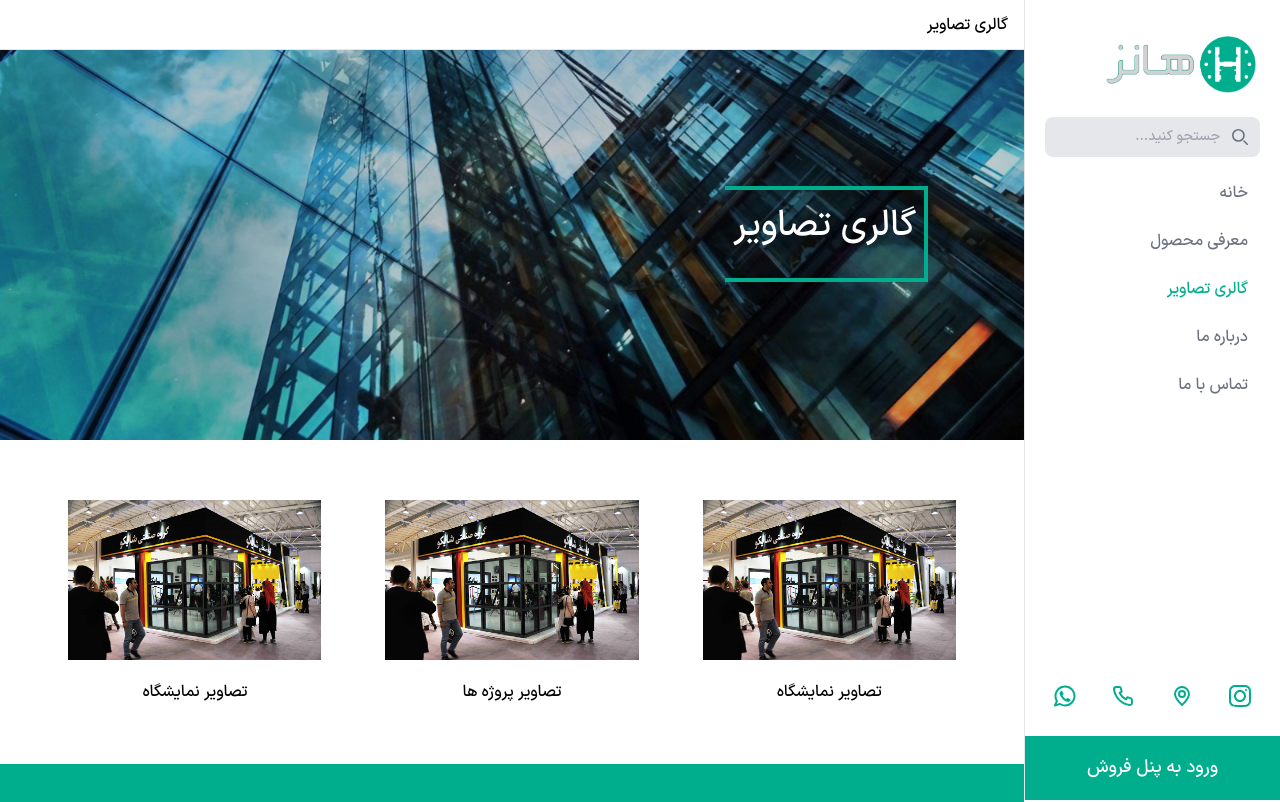
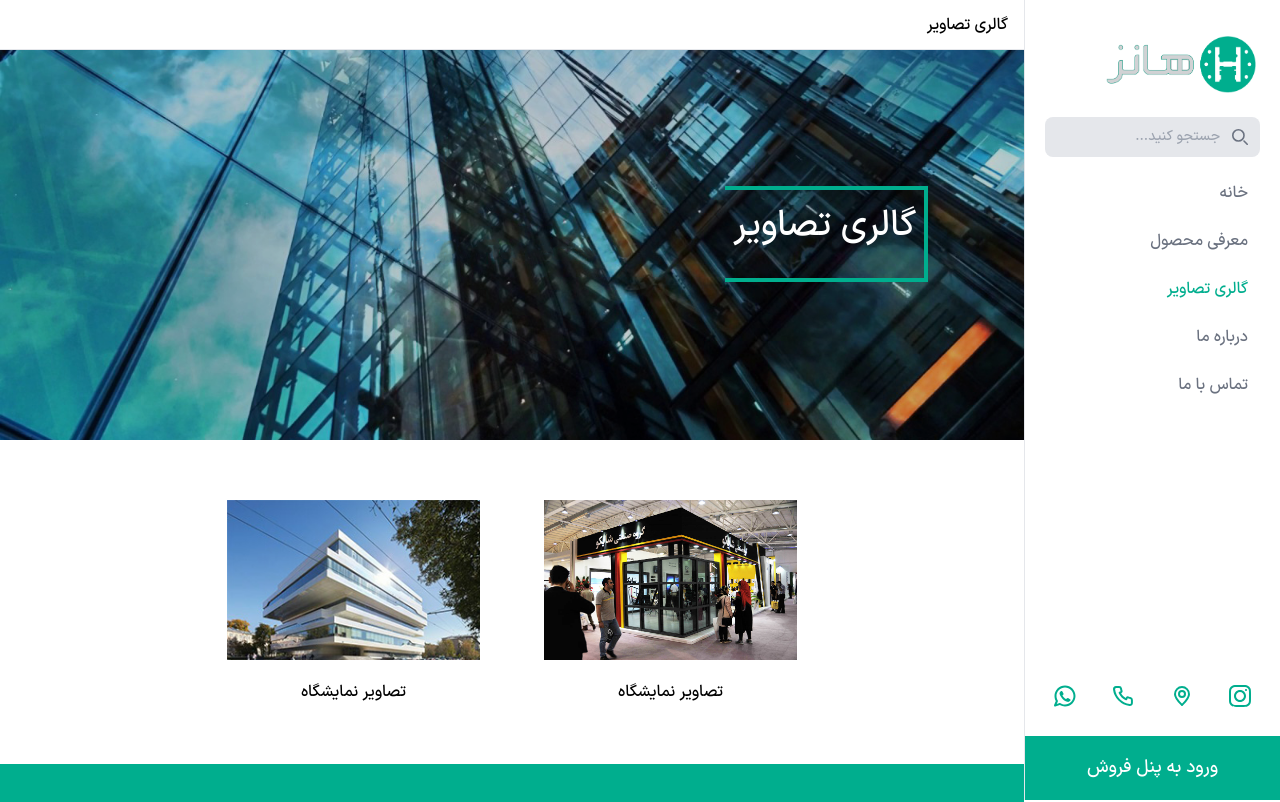
Before and after one commit to zahra-hsb/hanz-, a Next.js app: page /imageGallery in a window 1280 px wide. Shown: the top 802 px of the page. Built offline with nearby package versions, Linux system fonts and the light colour scheme.

Commit message:
loop for images added and some code cleared

```diff
--- a/src/components/imageGallery/PicturesCategory/index.jsx
+++ b/src/components/imageGallery/PicturesCategory/index.jsx
@@ -5,7 +5,13 @@ import image2 from "../../../../public/image/Dominion-Tower-14.jpg"
 import Button from "@/components/globalComponents/Main/button"
 import { useState } from "react"
 
+
 const PicturesGallery = () => {
+    const galleryArray = [
+        {src: image1, category: 'تصاویر نمایشگاه'},
+        {src: image2, category: 'تصاویر نمایشگاه'},
+    ]
+    console.log(galleryArray[1].src)
     const [isShow, setShow] = useState(false)
     console.log('show: ', isShow)
     function showModal() {
@@ -14,39 +20,26 @@ const PicturesGallery = () => {
     function closeModal() {
         setShow(false)
     }
+
     return (
         <>
 
             <section className="p-10">
                 <div className="flex items-center justify-center flex-wrap sm:flex-nowrap gap-16 p-5">
+                    {galleryArray.map((img, index) => (
+                        <>
                             <div className="group flex flex-col items-center justify-between gap-5 relative cursor-pointer overflow-hidden lg:w-[28%]" onClick={() => showModal()}>
                                 <div className="w-full lg:h-[160px] 2xl:h-[250px] overflow-hidden">
-                            <Image src={image1} alt={'hanz'} className="transition w-full duration-300 ease-in-out overflow-hidden hover:scale-105 hover:brightness-50" />
+                                    <Image src={img.src} key={index} alt={'hanz'} className="transition w-full duration-300 ease-in-out overflow-hidden hover:scale-105 hover:brightness-50" />
                                 </div>
                                 <button className='z-50 text-green text-sm lg:text-md px-4 py-1 rounded-3xl transition-colors opacity-0 duration-300 ease-in-out group-hover:opacity-100 border-2 border-white absolute sm:my-[30%] my-auto mx-auto text-white hover:text-black hover:bg-white' onClick={() => showModal()} >نمایش بیشتر  ←</button>
                                 <h3 className="hover:text-green">تصاویر نمایشگاه</h3>
                             </div>
-                    <div className="group flex flex-col items-center justify-between gap-5 relative cursor-pointer overflow-hidden lg:w-[28%]" onClick={() => showModal()}>
-                        <div className="w-full lg:h-[160px] 2xl:h-[250px] overflow-hidden">
-                            <Image src={image1} alt={'hanz'} className="transition w-full duration-300 ease-in-out overflow-hidden hover:scale-105 hover:brightness-50" />
-
-                        </div>
-                        <button className='z-50 text-green text-sm lg:text-md px-4 py-1 rounded-3xl transition-colors opacity-0 duration-300 ease-in-out group-hover:opacity-100 border-2 border-white absolute sm:my-[30%] mt-[28%]  my-auto mx-auto text-white hover:text-black hover:bg-white' onClick={() => showModal()} >نمایش بیشتر  ←</button>
-
-                        <h3 className="hover:text-green">تصاویر پروژه ها</h3>
-                    </div>
-                    <div className="group flex flex-col items-center justify-between gap-5 relative cursor-pointer overflow-hidden lg:w-[28%]" onClick={() => showModal()}>
-                        <div className="w-full lg:h-[160px] 2xl:h-[250px] overflow-hidden ">
-                            <Image src={image1} alt={'hanz'} className="transition w-full duration-300 ease-in-out overflow-hidden hover:scale-105 hover:brightness-50" />
-
-                        </div>
-                        <button className='z-50 text-green text-sm lg:text-md px-4 py-1 rounded-3xl transition-colors opacity-0 duration-300 ease-in-out group-hover:opacity-100 border-2 border-white absolute sm:my-[30%] mt-[28%] text-white hover:text-black hover:bg-white' onClick={() => showModal()} >نمایش بیشتر  ←</button>
-
-                        <h3 className="hover:text-green">تصاویر نمایشگاه</h3>
-                    </div>
+                        </>
+                    ))}
                 </div>
             </section>
-            {isShow ? <GalleryModal closeModal={closeModal} opacity={'opacity-100 z-50'} wraperOpacity={'opacity-90 z-40'} /> :  <GalleryModal closeModal={closeModal} opacity={'opacity-0 z-[-10]'} wraperOpacity={'opacity-0 z-[-10]'} />}
+            {isShow ? <GalleryModal closeModal={closeModal} opacity={'opacity-100 z-50'} wraperOpacity={'opacity-90 z-40'} /> : <GalleryModal closeModal={closeModal} opacity={'opacity-0 z-[-10]'} wraperOpacity={'opacity-0 z-[-10]'} />}
         </>
     )
 }
```
Also changed, not shown: src/components/imageGallery/GalleryModal/index.jsx (+2 -19 lines), public/image/Dominion-Tower-14.jpg. Lines whose indentation alone changed are shown as unchanged.
